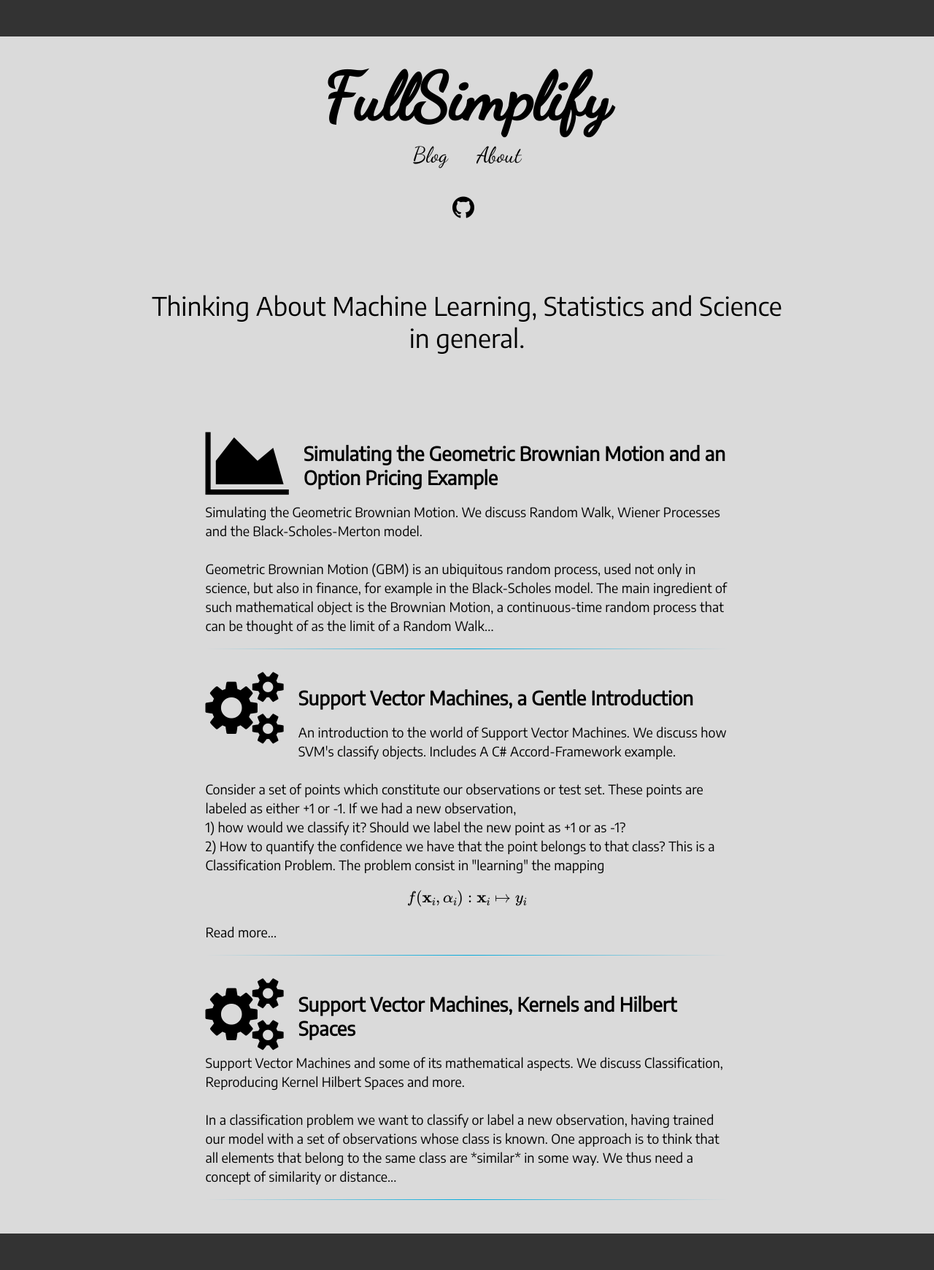
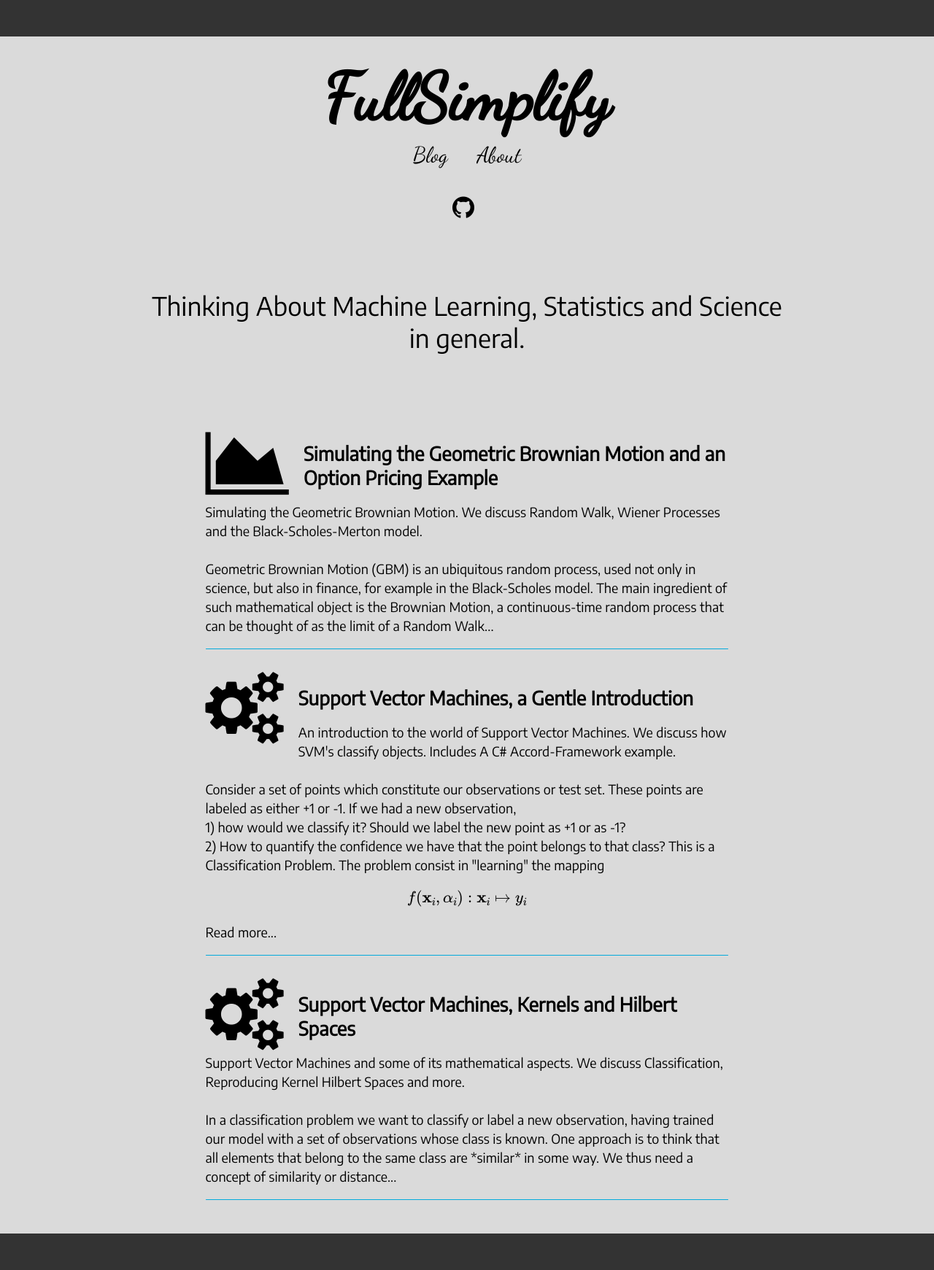
Before and after one commit to FullSimplify/FullSimplify.github.io, a Jekyll site: the page built from index.html, in a window 1280 px wide. Shown: the whole page at 73% size. Built offline with Jekyll 4.4.1, drawn with Linux system fonts in a browser that asks for light colours; some web fonts are replaced; formulas are drawn with MathJax 3.

Commit message:
Update _default.scss

```diff
--- a/_sass/_default.scss
+++ b/_sass/_default.scss
@@ -145,7 +145,7 @@
 .one:after {
     content: "";
     height: 1px;
-background: linear-gradient(to right,  rgba(3,170,220,0) 0%,rgba(3,170,220,1) 50%,rgba(3,170,220,0) 100%);
+background: linear-gradient(to right,  rgba(3,170,220,1) 0%,rgba(3,170,220,1) 50%,rgba(3,170,220,1) 100%);
 
 display: block;
 margin-bottom: 10px;
```
